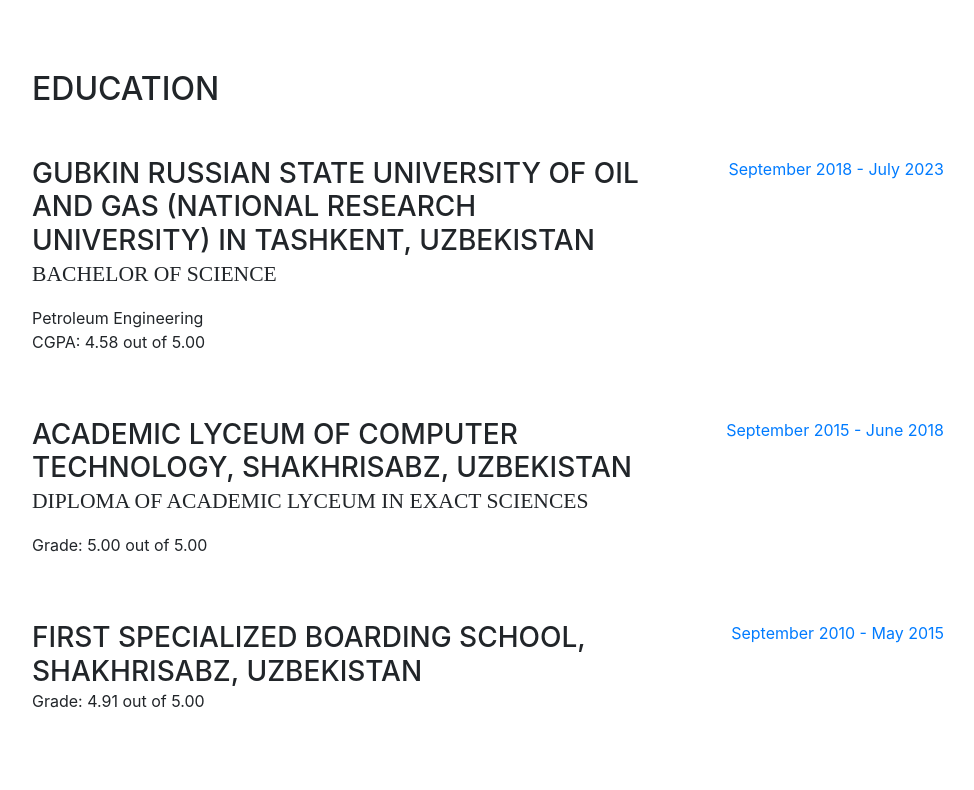
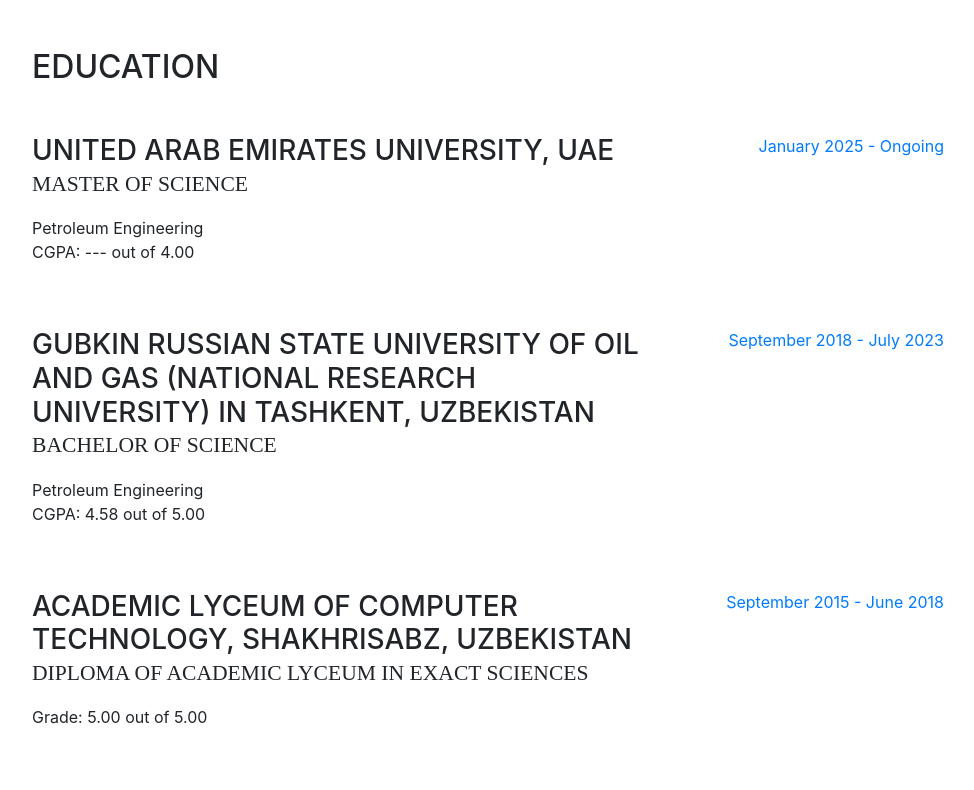
Before and after one commit to Shahbozjon/test, a website with bundled scripts: page index.html in a window 1280 px wide. Shown: the part 800-1590 px from the top of the page, without its empty margins (288-1262 px from the left). Built offline with nearby package versions, Linux system fonts and the light colour scheme; a web font is replaced by a local one.

Commit message:
Update index.html
Updated Education section

```diff
--- a/index.html
+++ b/index.html
@@ -157,6 +157,18 @@
       <section class="resume-section p-3 p-lg-5 d-flex flex-column" id="education">
         <div class="my-auto">
           <h2 class="mb-5">Education</h2>
+
+          <div class="resume-item d-flex flex-column flex-md-row mb-5">
+            <div class="resume-content mr-auto">
+              <h3 class="mb-0">United Arab Emirates University, UAE</h3>
+              <div class="subheading mb-3">Master of Science</div>
+              <div>Petroleum Engineering</div>
+              <p>CGPA: --- out of 4.00</p>
+            </div>
+            <div class="resume-date text-md-right">
+              <span class="text-primary">January 2025 - Ongoing</span>
+            </div>
+          </div>
 
           <div class="resume-item d-flex flex-column flex-md-row mb-5">
             <div class="resume-content mr-auto">
```
